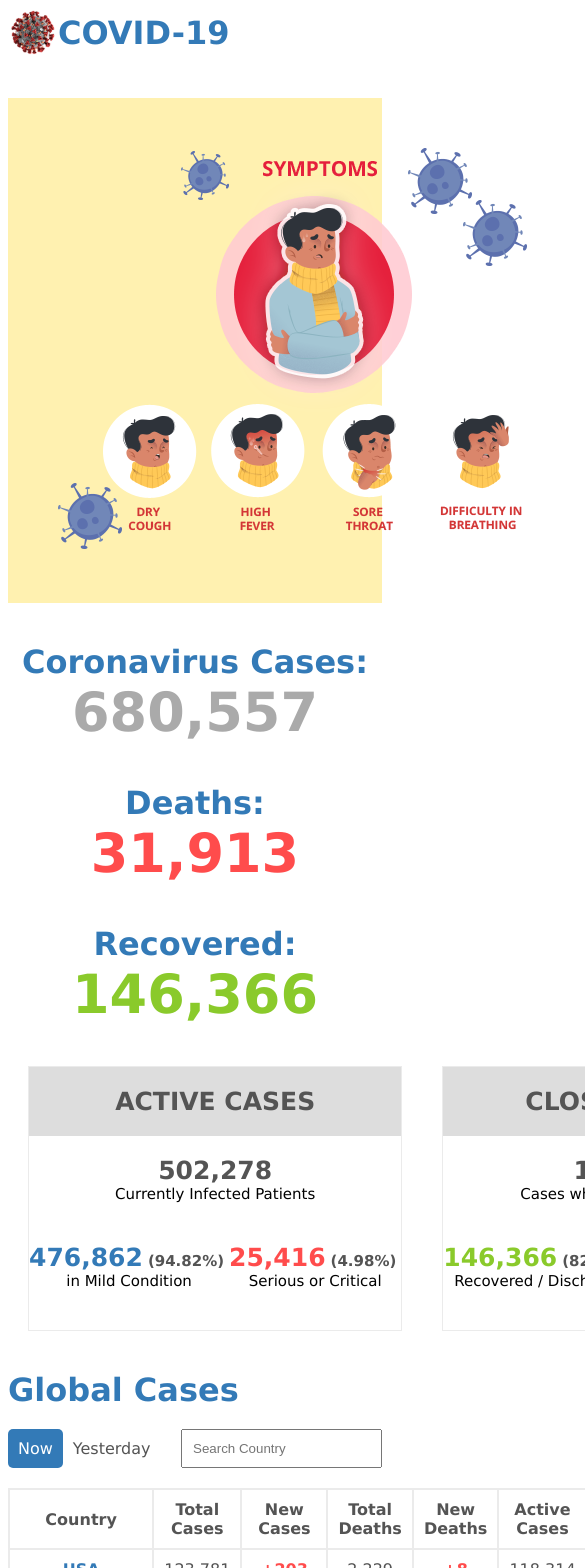
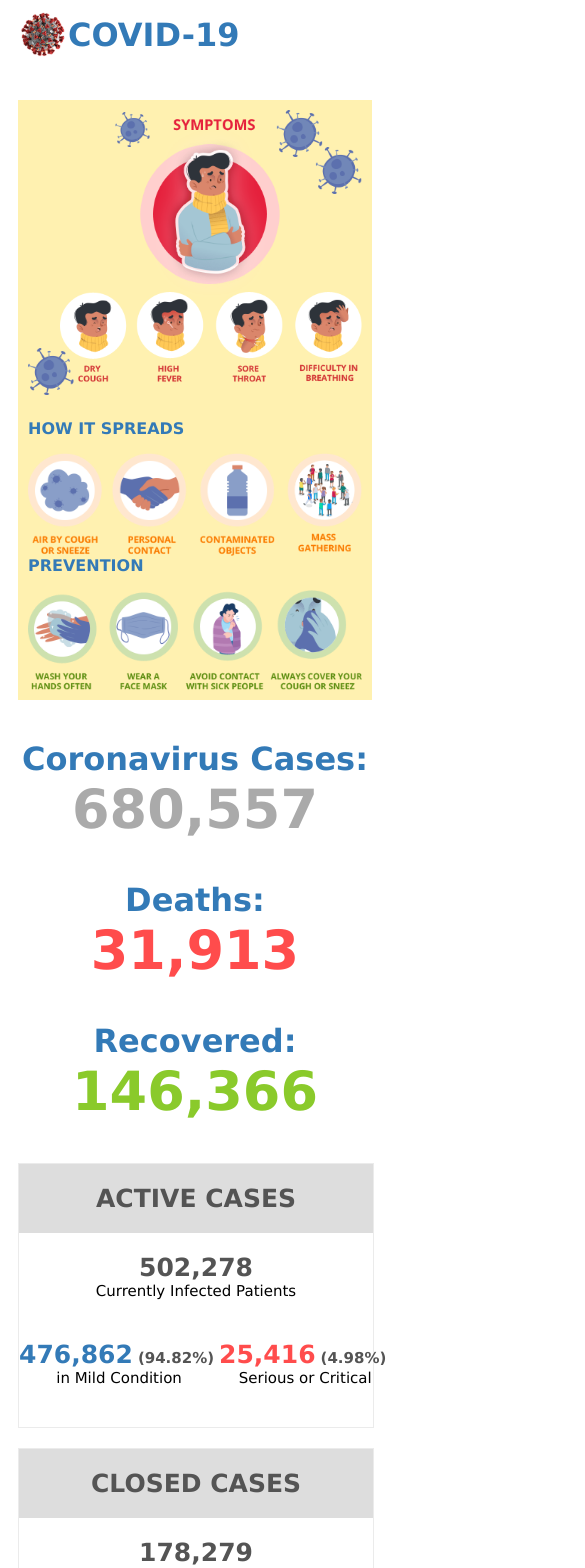
Before and after one commit to saujanyanagpal104/covid-stats, a React app: page / in a window 390 px wide. Shown: the top 1568 px of the page, 585 px wide, since content can reach past the window. Built offline with nearby package versions, Linux system fonts and the light colour scheme.

Commit message:
added basic mobile styles

```diff
--- a/src/styles/index.scss
+++ b/src/styles/index.scss
@@ -1,7 +1,11 @@
 $color: #545454;
 $headingColor: #337ab7;
 $fontFamily: 'Lucida Sans', 'Lucida Sans Regular', 'Lucida Grande', 'Lucida Sans Unicode', Geneva, Verdana, sans-serif;
+$breakpoint-phone: 768px;
 
+.body {
+    margin: 0px;
+}
 
 .main-wrapper {
     max-width: 1200px;
@@ -214,3 +218,43 @@ h1 {
     justify-content: space-between;
     margin: 40px 0px;
 }
+
+@media(max-width: $breakpoint-phone) {
+    .main-wrapper {
+        max-width: none;
+        margin: 10px;
+    }
+
+    .symptoms-and-prevention {
+        display: block;
+
+        .symptoms {
+            border: none;
+            padding: 10px;
+
+            img {
+                width: 100%;
+            }
+        }
+
+        .spread-and-prevention {
+            padding: 10px;
+        }
+    }
+
+    .data-blocks {
+        display: block;
+
+        .active-cases, .closed-cases {
+            margin: 20px 0px;
+        }
+    }
+
+    .tables {
+        overflow: auto;
+    }
+
+    .switch-and-search .search-box input {
+        padding: 5px;
+    }
+}
```
